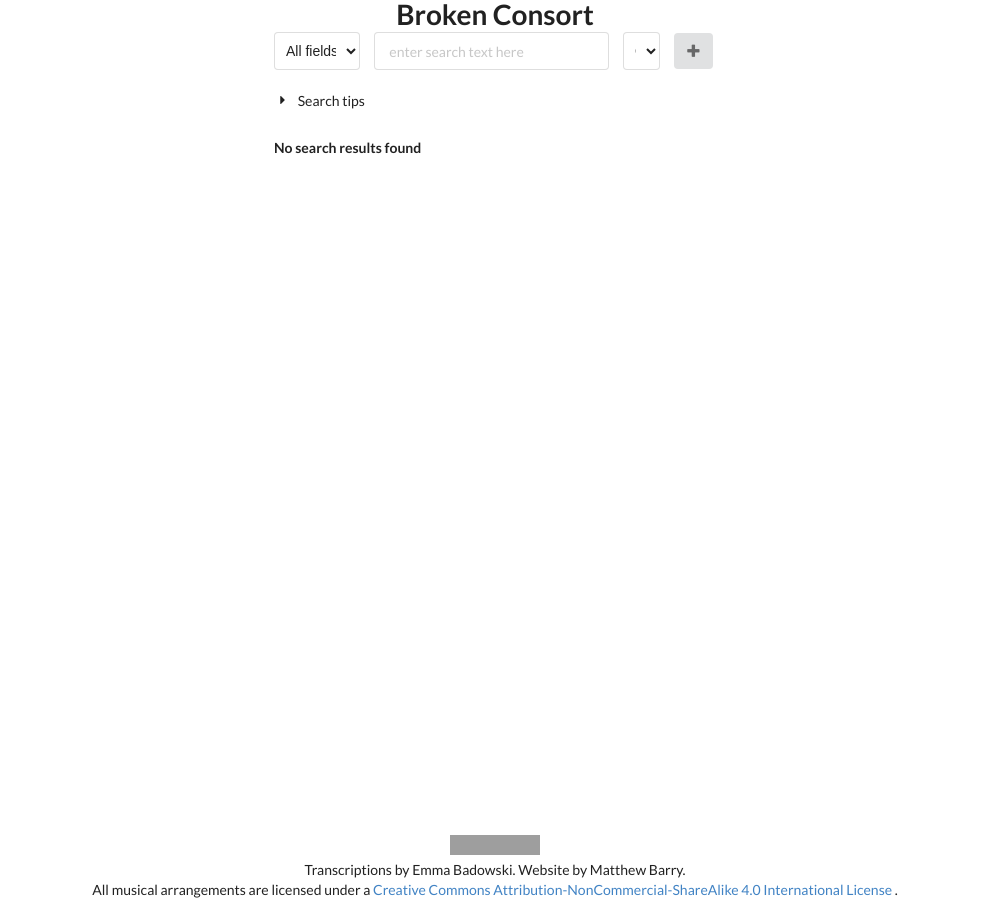
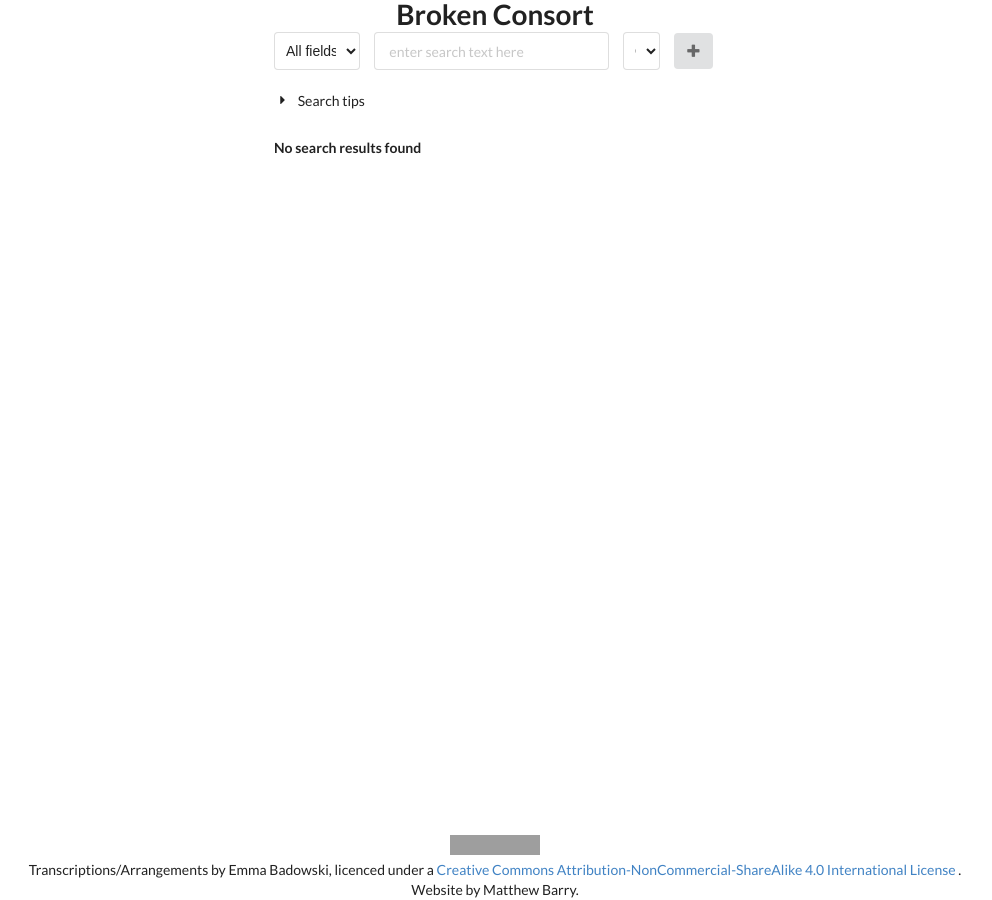
Before and after one commit to ernieejo/emmabadowski.github.io, a Jekyll site: the page built from index.html, in a window 1280 px wide. Shown: the whole page, without its empty margins (145-1137 px from the left). Built offline with Jekyll 4.4.1, drawn with Linux system fonts in a browser that asks for light colours; nearby versions of some CDN libraries; comment, search, counter and statistics services are not loaded; grey boxes are pictures that could not be loaded.

Commit message:
changed song_no from num to sym, to deal with non-numeric song numbers. Made small change to copyright statement in footer.

```diff
--- a/_data/fields.yaml
+++ b/_data/fields.yaml
@@ -13,7 +13,7 @@
 
 - value: song_no
   label: "Song #"
-  type: num
+  type: sym
 
 - value: song_title
   label: Song Title
--- a/_layouts/default.html
+++ b/_layouts/default.html
@@ -12,11 +12,11 @@
  <a rel="license" href="http://creativecommons.org/licenses/by-nc-sa/4.0/">
   <img alt="Creative Commons License" style="border-width:0" src="https://i.creativecommons.org/l/by-nc-sa/4.0/88x31.png" />
  </a><br />
- Transcriptions by Emma Badowski. Website by Matthew Barry.<br />
- All musical arrangements are licensed under a
+ Transcriptions/Arrangements by Emma Badowski, licenced under a
  <a rel="license" href="http://creativecommons.org/licenses/by-nc-sa/4.0/">
   Creative Commons Attribution-NonCommercial-ShareAlike 4.0 International License
  </a>.<br />
+ Website by Matthew Barry.
 
 </footer>
 </body>
```
